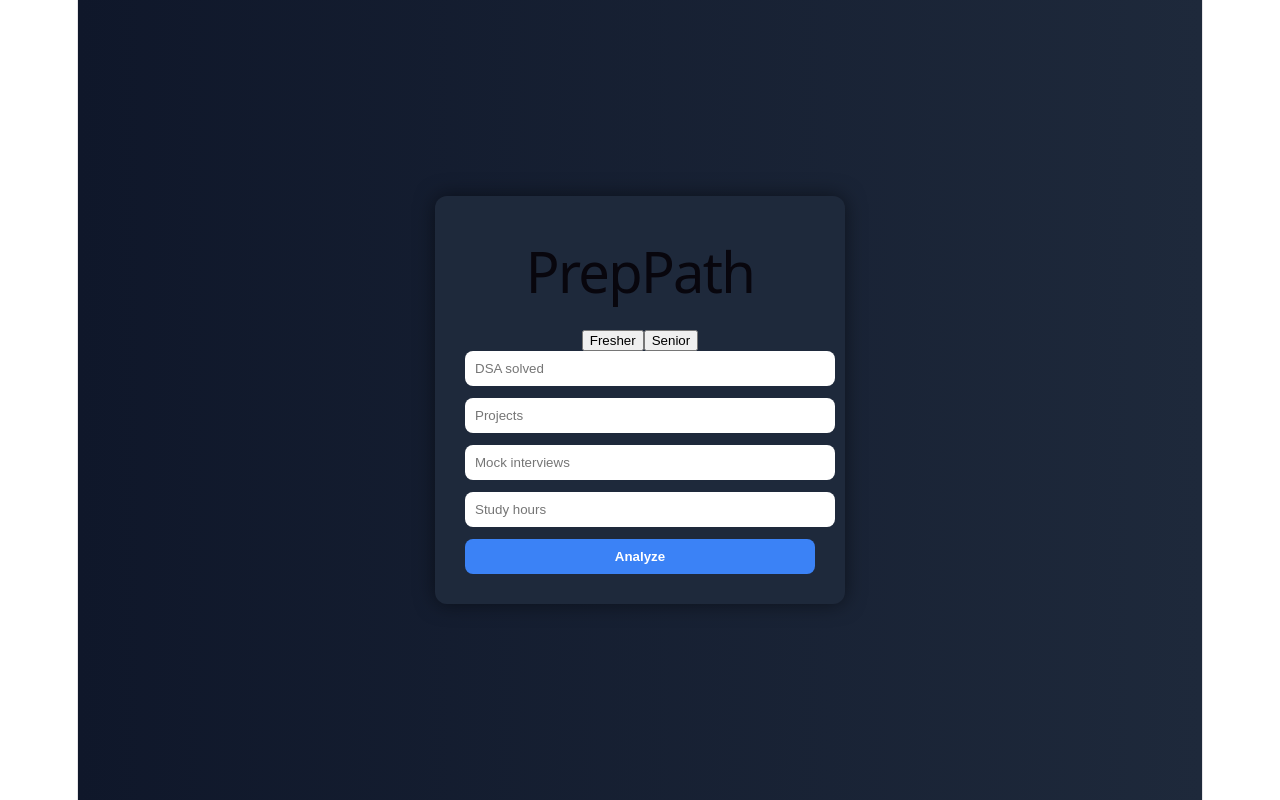
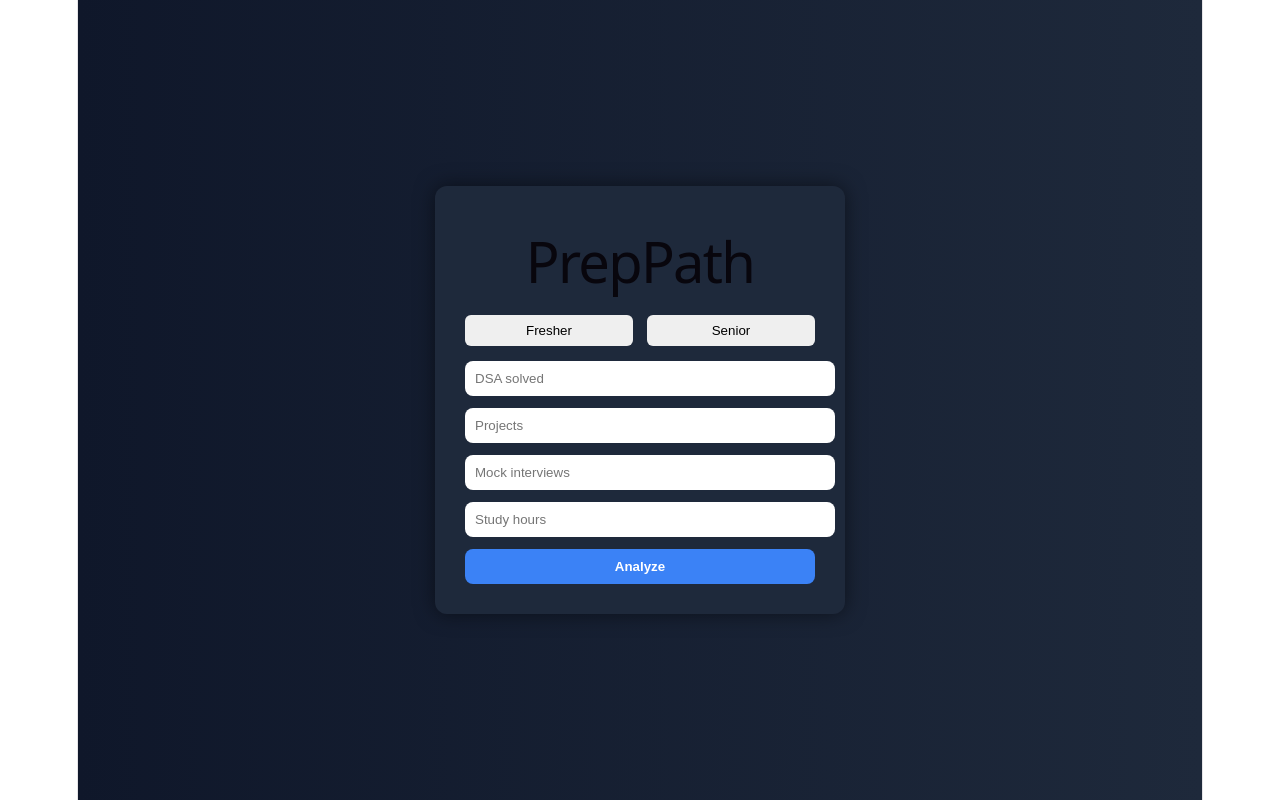
Before and after one commit to AnanyaSamanta1952/PrepPath, a React app in the folder frontend/: page / in a window 1280 px wide. Built offline with nearby package versions, Linux system fonts and the light colour scheme; the HTML template or start-up script is replaced by a standard one.

Commit message:
Added styles for Toggle buttons

```diff
--- a/frontend/src/App.css
+++ b/frontend/src/App.css
@@ -55,3 +55,16 @@
 .result {
   margin-top: 20px;
 }
+.toggle {
+  display: flex;
+  justify-content: space-between;
+  margin-bottom: 15px;
+}
+
+.toggle button {
+  width: 48%;
+  padding: 8px;
+  border: none;
+  border-radius: 6px;
+  cursor: pointer;
+}
```
